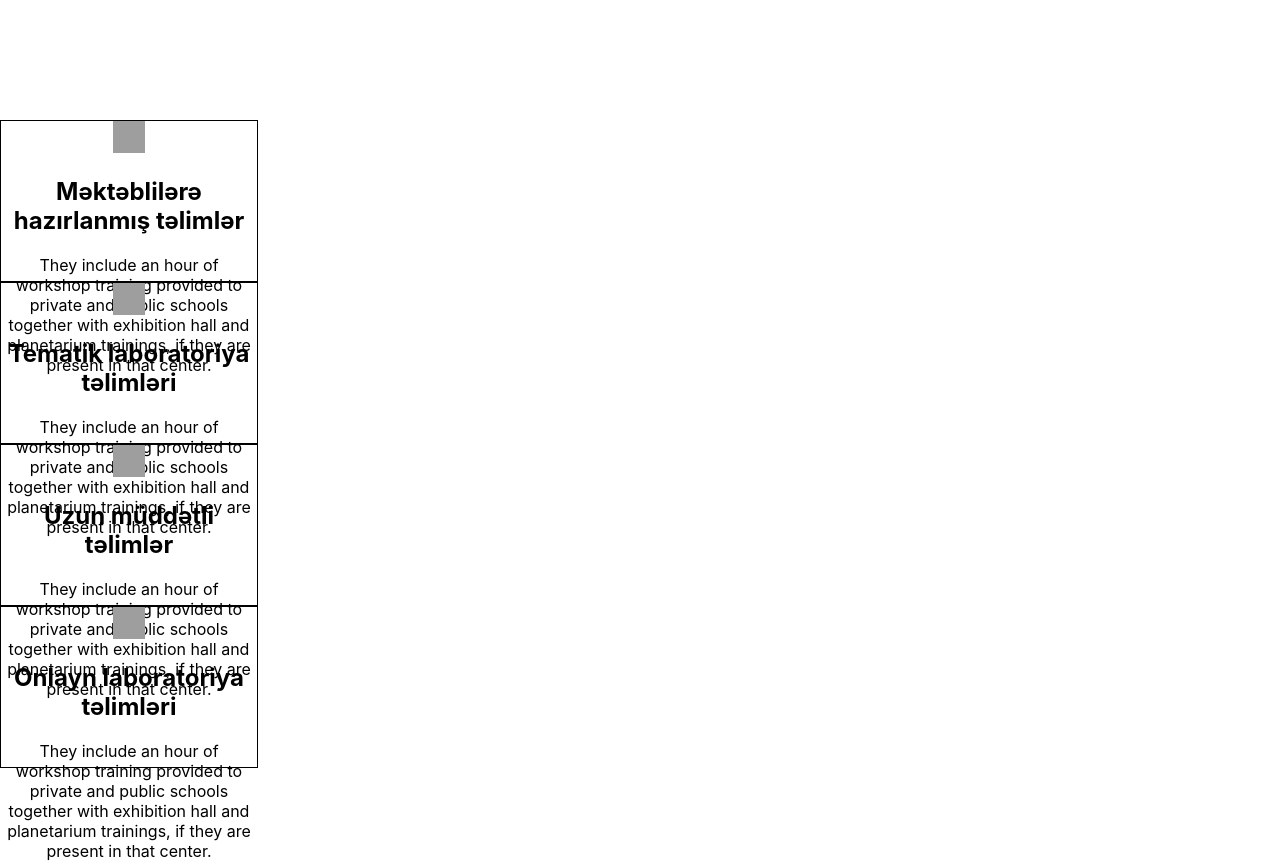
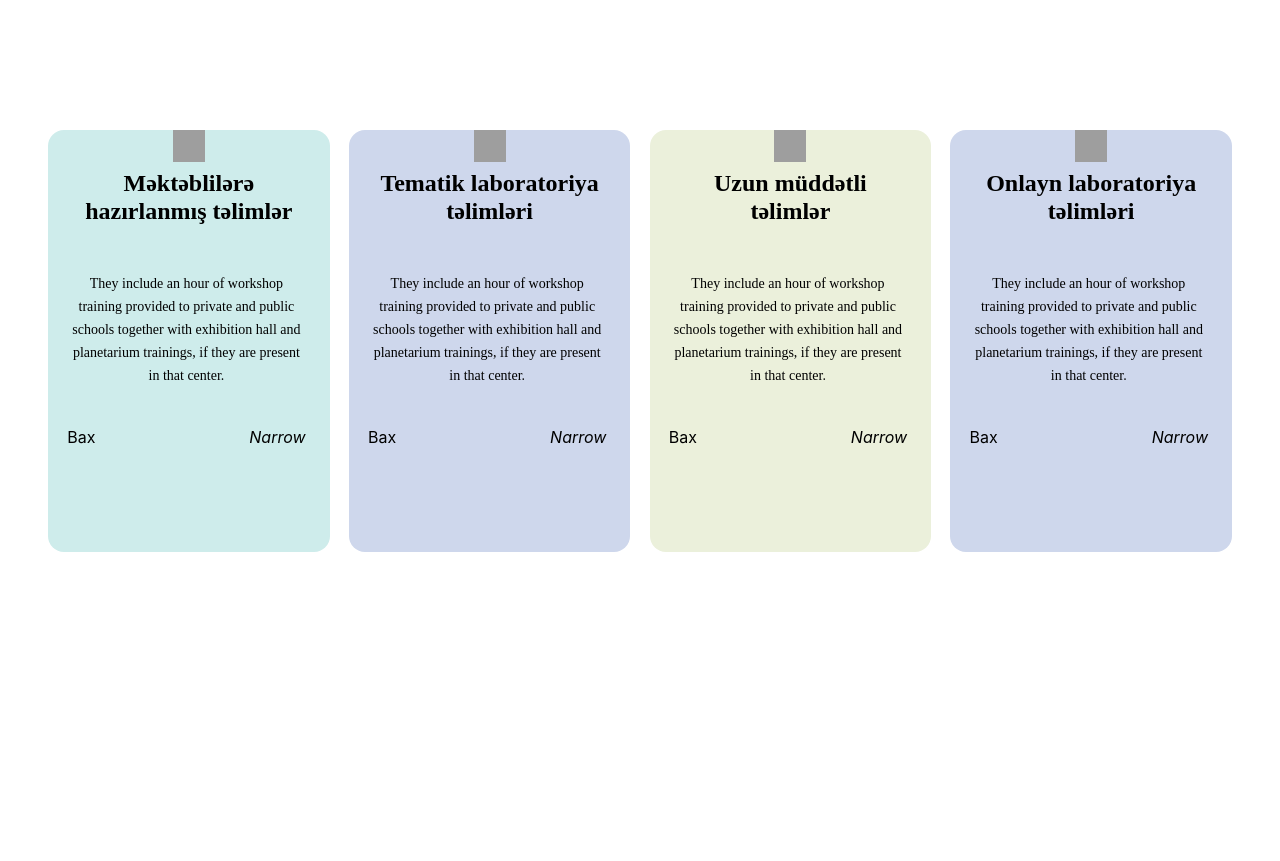
Before and after one commit to penahkerimov99/Bilim-Baku, a React (Create React App) app: page / in a window 1280 px wide. Shown: the part 1160-2021 px from the top of the page. After the commit the page ends 1722 px from the top, so only its background shows below. Built offline with nearby package versions, Linux system fonts and the light colour scheme; grey boxes are pictures that could not be loaded.

Commit message:
Section1 tam bitmeyib baxin zehmet olmasa

```diff
--- a/src/components/Jobcard/index.jsx
+++ b/src/components/Jobcard/index.jsx
@@ -3,13 +3,16 @@ import './style.scss'
 import {TraningLogo} from '../TraningLogo'
 import {TraningDescription} from '../TraningDescription'
 import { TraningAbout } from '../TraningAbout'
+import { TraningLink } from '../TraningLink'
 
-export const Jobcard = ({logo, description , about}) => {
+export const Jobcard = ({logo, description , about, bgImg, linkone, linktwo}) => {
 
-  return (<div className='jobcard'>
+  return (<div className='jobcard' style={{background:bgImg}}>
     <TraningLogo logo = {logo}/>
     <TraningDescription description = {description}/>
     <TraningAbout about = {about} />
+    <TraningLink link1 = {linkone} link2= {linktwo}/>
+
      </div>
   )
 }
--- a/src/components/Jobcard/style.scss
+++ b/src/components/Jobcard/style.scss
@@ -1,5 +1,7 @@
 .jobcard{
-    width: 20%;
-    height: 10rem;
-    border: 1px solid black;
+    width: 22%;
+    min-height: 26.3rem;
+    margin: 0.6rem;
+    height: 26.4rem;
+    border-radius: 16px;
 }
--- a/src/components/Navbarlogo/index.jsx
+++ b/src/components/Navbarlogo/index.jsx
@@ -6,5 +6,4 @@ const Navlogo = () => {
     <div className='Navlogo'></div>
   )
 }
-
 export default Navlogo
--- a/src/components/Section1/index.jsx
+++ b/src/components/Section1/index.jsx
@@ -11,9 +11,13 @@ export const Section1 = ({data})=>{
      {data.map((x)=>{
      return(
         <Jobcard
+        key={x.id}
         logo = {x.logo}
         description = {x.description}
         about = {x.about}
+        bgImg = {x.background}
+        linkone = {x.showAll}
+        linktwo = {x.narrow}
         />
      )
 
--- a/src/components/Section1/style.scss
+++ b/src/components/Section1/style.scss
@@ -1,3 +1,7 @@
 .section1{
     margin-top: 20rem;
+    display: flex;
+    width: 100%;
+    justify-content: center;
+
 }
--- a/src/components/TraningAbout/index.jsx
+++ b/src/components/TraningAbout/index.jsx
@@ -1,7 +1,8 @@
 import React from 'react'
+import './style.scss'
 
 export const TraningAbout = ({about}) => {
   return (
-    <p>{about}</p>
+    <p className='traning-about'>{about}</p>
   )
 }
--- /dev/null
+++ b/src/components/TraningAbout/style.scss
@@ -0,0 +1,13 @@
+.traning-about{
+ font-family: 'Kanit';
+font-style: normal;
+font-weight: 400;
+font-size: 14px;
+line-height: 23px;
+text-align: center;
+color: #000000;
+margin-right: 1.5rem;
+margin-left: 1.2rem;
+
+
+}
--- a/src/components/TraningDescription/index.jsx
+++ b/src/components/TraningDescription/index.jsx
@@ -1,5 +1,6 @@
 import React from 'react'
+import './style.scss'
 
 export const TraningDescription = ({description}) => {
-  return (<h2 className='description'>{description}</h2>)
+  return (<div className='main-descript'> <h2 className='description'>{description}</h2></div>)
 }
--- /dev/null
+++ b/src/components/TraningDescription/style.scss
@@ -0,0 +1,15 @@
+.description{
+    font-style: normal;
+    font-weight: 600;
+    font-size: 1.5rem;
+    line-height: 28px;
+    color: #000000;
+    font-family: 'Kanit';
+    margin: 3px 24px 20px 24px;
+    min-width: 2.5rem;
+
+}
+.main-descript{
+    width: 100%;
+    height: 5.6rem;
+}
--- /dev/null
+++ b/src/components/TraningLink/index.jsx
@@ -0,0 +1,10 @@
+import React from 'react'
+import './style.scss'
+
+export const TraningLink = ({link1, link2}) => {
+  return (<div className='traning-links'>
+    <a className='link1'>{link1}</a>
+    <a className='link2' href=""><i class={link2}>Narrow</i></a>
+   </div>
+  )
+}
--- /dev/null
+++ b/src/components/TraningLink/style.scss
@@ -0,0 +1,13 @@
+.traning-links{
+    display: flex;
+    margin-right: 1.5rem;
+    margin-left: 1.2rem;
+    justify-content: space-between;
+    color: inherit;
+    margin-top: 2.5rem ;
+
+}
+.link2{
+    text-decoration: none;
+    color: inherit;
+}
--- a/src/data/data.json
+++ b/src/data/data.json
@@ -3,7 +3,10 @@
         "id": 1,
         "logo": "../../assets/logo1.png",
         "description": "Məktəblilərə  hazırlanmış təlimlər",
-        "about": "They include an hour of workshop training provided to private and public schools together  with exhibition hall and planetarium trainings, if they are present in that center."
+        "about": "They include an hour of workshop training provided to private and public schools together  with exhibition hall and planetarium trainings, if they are present in that center.",
+        "background": "#CEECEB",
+        "showAll":"Bax",
+        "narrow":"fa-solid fa-arrow-turn-down-right"
 
     },
 
@@ -11,21 +14,30 @@
         "id": 2,
         "logo": "../../assets/logo2.png",
         "description": "Tematik laboratoriya təlimləri",
-        "about": "They include an hour of workshop training provided to private and public schools together  with exhibition hall and planetarium trainings, if they are present in that center."
+        "about": "They include an hour of workshop training provided to private and public schools together  with exhibition hall and planetarium trainings, if they are present in that center.",
+        "background":"#CED7EC",
+        "showAll":"Bax",
+        "narrow":"fa-solid fa-arrow-turn-down-right"
 
     },
     {
         "id": 3,
         "logo": "../../assets/logo3.png",
         "description": "Uzun müddətli təlimlər",
-        "about": "They include an hour of workshop training provided to private and public schools together  with exhibition hall and planetarium trainings, if they are present in that center."
+        "about": "They include an hour of workshop training provided to private and public schools together  with exhibition hall and planetarium trainings, if they are present in that center.",
+        "background":"#EBF0DB",
+        "showAll":"Bax",
+        "narrow":"fa-solid fa-arrow-turn-down-right"
 
     },
     {
         "id": 4,
         "logo": "../../assets/logo1.png",
         "description": "Onlayn laboratoriya təlimləri",
-        "about": "They include an hour of workshop training provided to private and public schools together  with exhibition hall and planetarium trainings, if they are present in that center."
+        "about": "They include an hour of workshop training provided to private and public schools together  with exhibition hall and planetarium trainings, if they are present in that center.",
+        "background": "#CED7EC",
+        "showAll":"Bax",
+        "narrow":"fa-solid fa-arrow-turn-down-right"
 
     }
 
```
